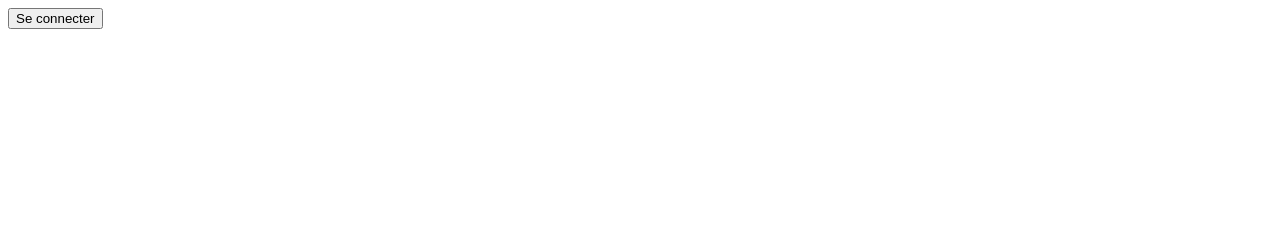
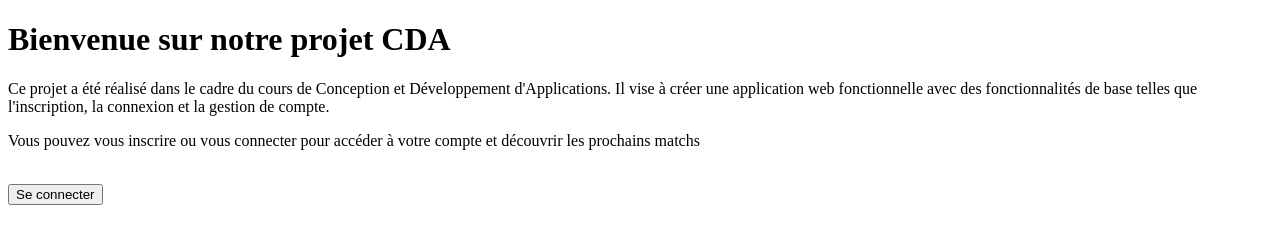
Before and after one commit to Lucas-Massako/CDA-Paris-sportif-, a plain HTML site: page index.html in a window 1280 px wide. Drawn offline with Linux system fonts and the light colour scheme.

Commit message:
index html

```diff
--- a/index.html
+++ b/index.html
@@ -6,7 +6,12 @@
     <title>PROJET CDA </title>
 </head>
 <body>
+    <h1>Bienvenue sur notre projet CDA</h1>
+    <p>Ce projet a été réalisé dans le cadre du cours de Conception et Développement d'Applications. Il vise à créer une application web fonctionnelle avec des fonctionnalités de base telles que l'inscription, la connexion et la gestion de compte.</p>
+    <p>Vous pouvez vous inscrire ou vous connecter pour accéder à votre compte et découvrir les prochains matchs </p>
+    <br>
     <button onclick="window.location.href='log.html'">Se connecter</button>
+
 
 </body>
 </html>
```
Also changed, not shown: log.html (+1 -1 lines), Frontend/stylelog.css (renamed from stylelog.css).
